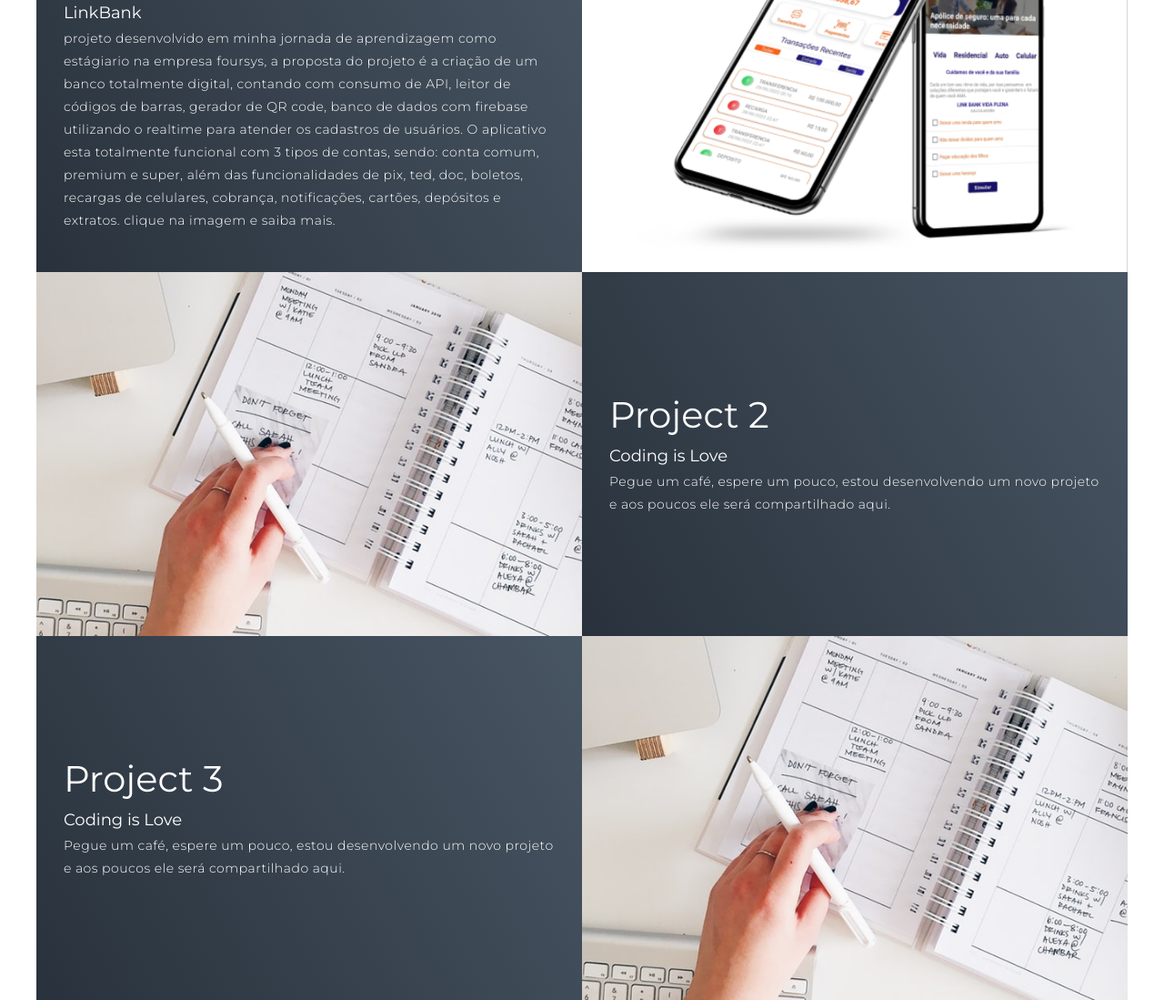
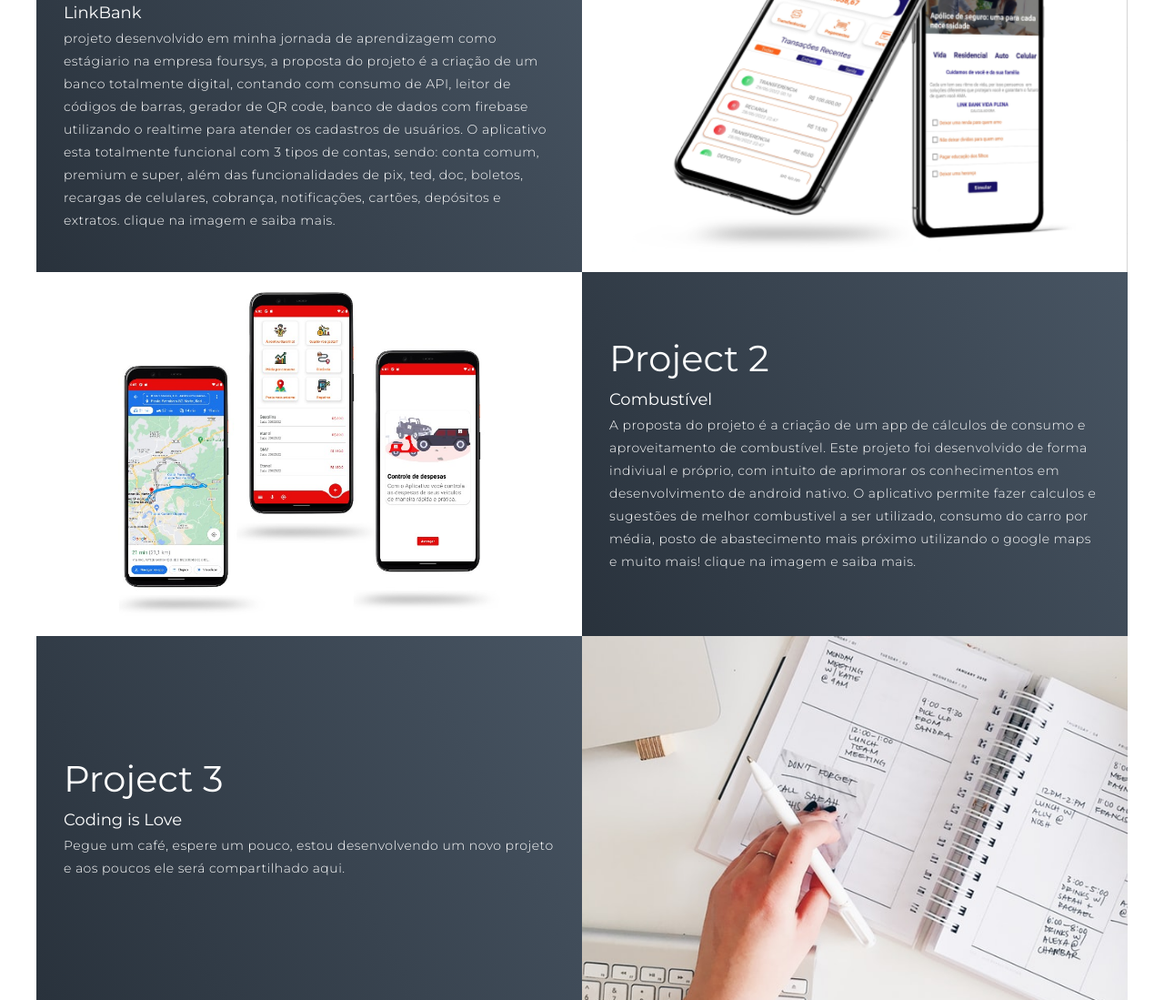
Before and after one commit to lucas8calderon/perfil, a plain HTML site: page index.html in a window 1280 px wide. Shown: the part 1944-3043 px from the top of the page at 91% size. Drawn offline with Linux system fonts and the light colour scheme.

Commit message:
combustivel app

```diff
--- a/index.html
+++ b/index.html
@@ -114,11 +114,13 @@
         <div class="project-item">
           <div class="project-info">
             <h1>Project 2</h1>
-            <h2>Coding is Love</h2>
-            <p>Pegue um café, espere um pouco, estou desenvolvendo um novo projeto e aos poucos ele será compartilhado aqui.</p>
+            <h2>Combustível</h2>
+            <p>A proposta do projeto é a criação de um app de cálculos de consumo e aproveitamento de combustível. Este projeto foi desenvolvido de forma indiviual e próprio, com intuito de aprimorar os conhecimentos em desenvolvimento de android nativo.
+              O aplicativo permite fazer calculos e sugestões de melhor combustivel a ser utilizado, consumo do carro por média, posto de abastecimento mais próximo utilizando o google maps e muito mais! clique na imagem e saiba mais.
+            </p>
           </div>
           <div class="project-img">
-            <img src="./img/img-1.png" alt="img">
+            <img src="./img/img_port6.jpg" alt="img">
           </div>
         </div>
         <div class="project-item">
```
Also changed, not shown: img/img_port.jpg (added), img/img_port2.jpg (added), img/img_port3.jpg (added), img/img_port4.jpg (added), img/img_port5.jpg (added), img/img_port6.jpg (added).
